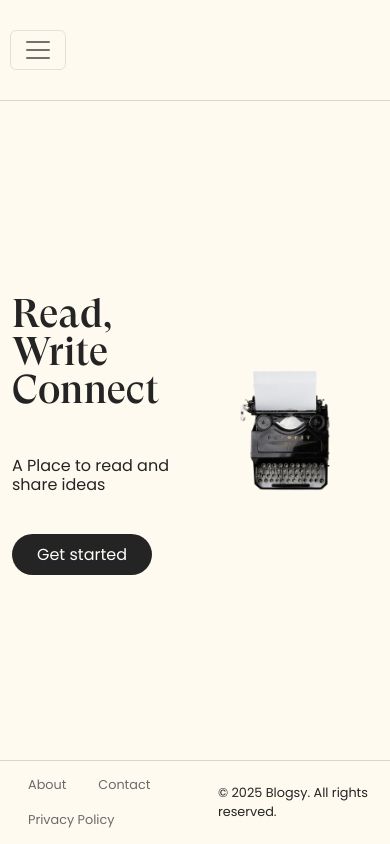
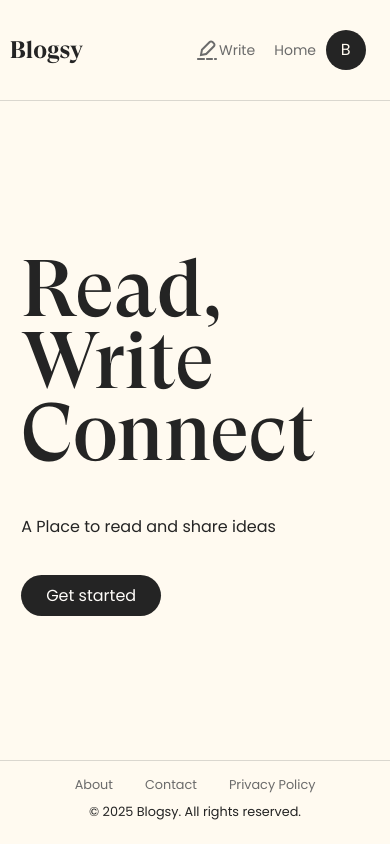
Before and after one commit to Bishoy-Morgan/Blogsy, a Flask app: page / in a window 390 px wide. Run offline with Flask 3, Linux system fonts and the light colour scheme; a user stored in the database is signed in.

Commit message:
mobile-layout

```diff
--- a/website/static/css/styles.css
+++ b/website/static/css/styles.css
@@ -29,6 +29,7 @@
     font-style: normal;
 }
 
+
 :root {
     --primary-color: #242424;
     --white-color: #fffdfa;
@@ -39,6 +40,11 @@
     --success-color: #28a745;
     --danger-color: #e36e79;
     --warning-color: #ffc107;
+}
+
+html, body {
+    height: 100%;
+    min-height: 100vh;
 }
 
 body {
@@ -75,6 +81,16 @@ h2 {
     object-fit: cover;
 }
 
+@media (max-width: 768px) {
+    .hero-img {
+        display: none;
+    }
+    h1 {
+        font-size: 80px ;
+        line-height: 72px ;
+    }
+}
+
 .write-img {
     width: 1.5rem;
     height: 1.5rem;
@@ -103,6 +119,25 @@ body nav {
         color: var(--primary-color);
     }
 }
+
+@media (max-width: 768px) {
+    nav.navbar {
+        height: 8vh;
+    }
+    nav .navbar-nav {
+        width: 50%;
+    }
+}
+
+.main-content {
+    height: 78vh;
+}
+
+/* @media (max-width: 768px) {
+    .main-content {
+        height: vh;
+    }
+} */
 
 .sign-up-link, .button-style  {
     padding: .5rem 1.5rem;
@@ -210,8 +245,15 @@ textarea {
 
 footer {
     width: 100%;
+    height: 10vh;
     max-height: 11vh;
     border-top: 1px solid rgba(107, 107, 107, 0.25);
+}
+
+@media (max-width: 768px) {
+    footer {
+        height: 8vh;
+    }
 }
 
 footer .nav-link {
@@ -256,6 +298,22 @@ footer .nav-link {
     background-color: var(--success-color);
 }
 
+#profileBtn {
+    position: relative;
+    width: 2.5rem;
+    height: 2.5rem;
+    background-color: var(--primary-color);
+    color: var(--floral-color);
+    font-size: 1rem;
+    border: 2px solid transparent;
+    border-radius: 100%;
+    &:focus {
+        border: 2px solid var(--primary-color);
+        background-color: transparent;
+        color: var(--primary-color);
+    }
+}
+
 .profile-container {
     position: absolute;
     top: 110%;
@@ -286,12 +344,3 @@ footer .nav-link {
         color: var(--primary-color);
     }
 }
-
-#profileBtn {
-    padding-inline: 1rem;
-    &:focus {
-        border: 2px solid var(--primary-color);
-        background-color: transparent;
-        color: var(--primary-color);
-    }
-}
--- a/website/static/js/index.js
+++ b/website/static/js/index.js
@@ -1,5 +1,5 @@
 document.addEventListener('DOMContentLoaded', function() {
-    const profileBtn = document.querySelector('.button-style.position-relative');
+    const profileBtn = document.querySelector('.position-relative');
     const profileContainer = document.querySelector('.profile-container');
 
     if (profileBtn && profileContainer) {
--- a/website/templates/base.html
+++ b/website/templates/base.html
@@ -26,13 +26,10 @@
         class="navbar navbar-expand-lg navbar-light bg-transparent d-flex align-items-center"
         style="height: 12vh;"
         >
-            <div class="{% if user.is_authenticated %} w-95 {% else %}container{% endif %}">
-                <button class="navbar-toggler" type="button" data-bs-toggle="collapse" data-bs-target="#navbarNav">
-                    <span class="navbar-toggler-icon"></span>
-                </button>
-                <div class="collapse navbar-collapse justify-content-between" id="navbarNav">
+            <div class="d-flex align-items-center justify-content-between {% if user.is_authenticated %} w-95 {% else %}container{% endif %}">
+                <!-- <div class="collapse navbar-collapse justify-content-between" id="navbarNav"> -->
                     <a href="/" class="blogsy-font text-left">Blogsy</a>
-                    <div class="navbar-nav">
+                    <div class="navbar-nav d-flex flex-row align-items-center ">
                         {% if user.is_authenticated %}
                             <div class="d-flex align-items-center justify-content-center">
                                 <img
@@ -42,8 +39,8 @@
                                 />
                                 <a class="nav-item nav-link " style="margin-left: 0px;" id="home" href="/write">Write</a>
                             </div>
-                        <a class="nav-item nav-link" id="home" href="/home">Home</a>
-                            <button id="profileBtn" class="position-relative button-style">
+                            <a class="nav-item nav-link " id="home" href="/home">Home</a>
+                            <button id="profileBtn" class="position-relative">
                                 {{ user.first_name[0] }}
                             </button>
                             <div id="profileContainer" class="profile-container d-none">
@@ -57,7 +54,10 @@
                             <a class="sign-up-link " id="sign-up" href="/sign-up">Sign Up</a>
                         {% endif %}
                     </div>
-                </div>
+                <!-- </div> -->
+                <!-- <button class="navbar-toggler" type="button" data-bs-toggle="collapse" data-bs-target="#navbarNav">
+                    <span class="navbar-toggler-icon"></span>
+                </button> -->
             </div>
         </nav>
         {% with messages = get_flashed_messages(with_categories=true) %}
@@ -81,12 +81,12 @@
                 {% endfor %}
             {% endif %}
         {% endwith %}
-        <div class="w-100 d-flex justify-content-center align-items-center" style="height: 78vh;">
+        <div class="main-content w-100 d-flex justify-content-center align-items-center">
             {% block content %}
             {% endblock %}
         </div>
-        <footer class="d-flex align-items-center " style="height: 10vh;">
-            <div class="container d-flex flex-row justify-content-between align-items-center">
+        <footer class="d-flex align-items-center">
+            <div class="container d-flex flex-column flex-md-row justify-content-between align-items-center">
                 <ul class="nav d-flex ">
                     <li class="nav-item ">
                         <a class="font-11 nav-link" href="/about">About</a>
--- a/website/templates/welcome.html
+++ b/website/templates/welcome.html
@@ -1,15 +1,15 @@
 {% extends 'base.html' %}
 
 {% block content %}
-    <div class="container d-flex justify-content-center align-items-center text-left ">
-        <div class="w-50">
+    <div class="container d-flex flex-column flex-md-row justify-content-center align-items-center text-left ">
+        <div class="w-95 py-4 w-md-50 ">
             <h1>Read, Write <br/> Connect</h1>
             <p class="subtitle my-5 ">A Place to read and share ideas</p>
             <a  href="{{ url_for('auth.login') }}" class="button-style m-0 ">
                 Get started
             </a>
         </div>
-        <div class="w-50">
+        <div class="w-100 w-md-50">
             <img
             src="{{ url_for('static', filename='images/hero-image.png') }}"
             alt="Old Printer"
```
Lines whose indentation alone changed are shown as unchanged.
